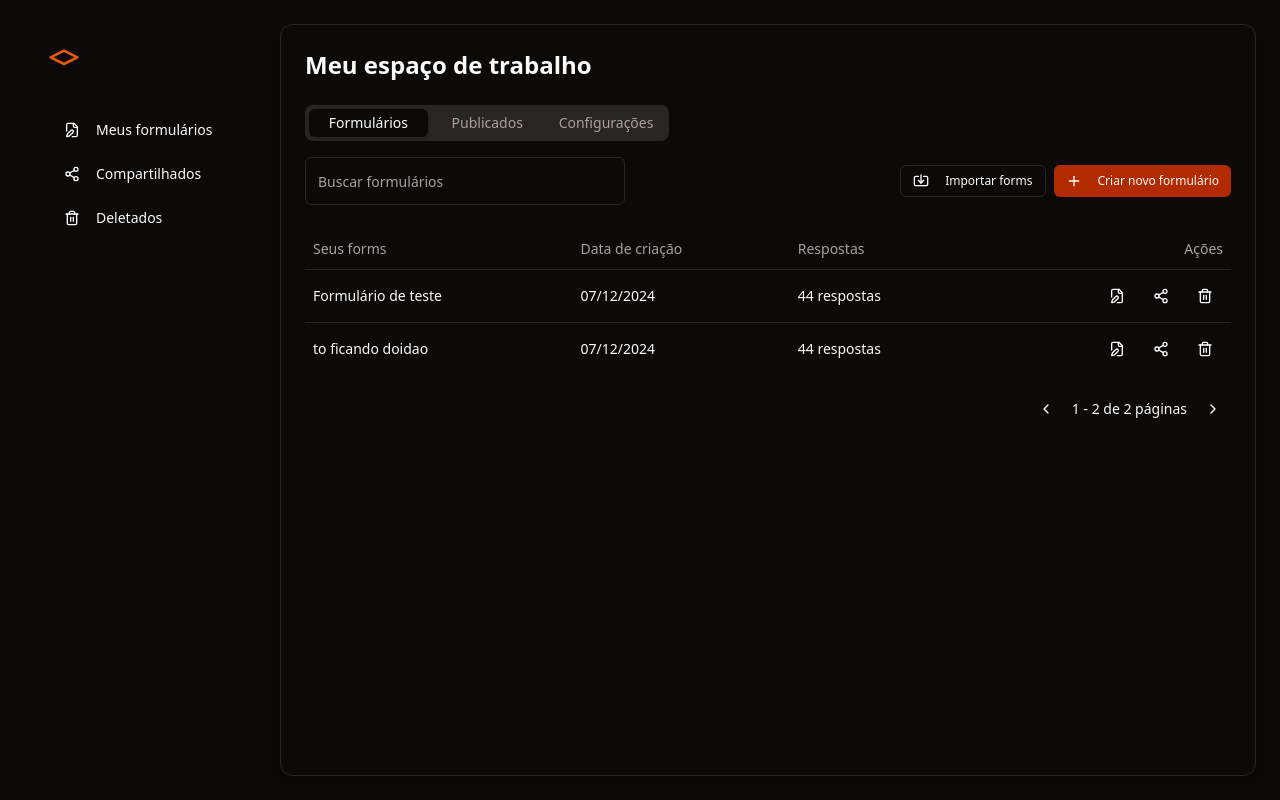
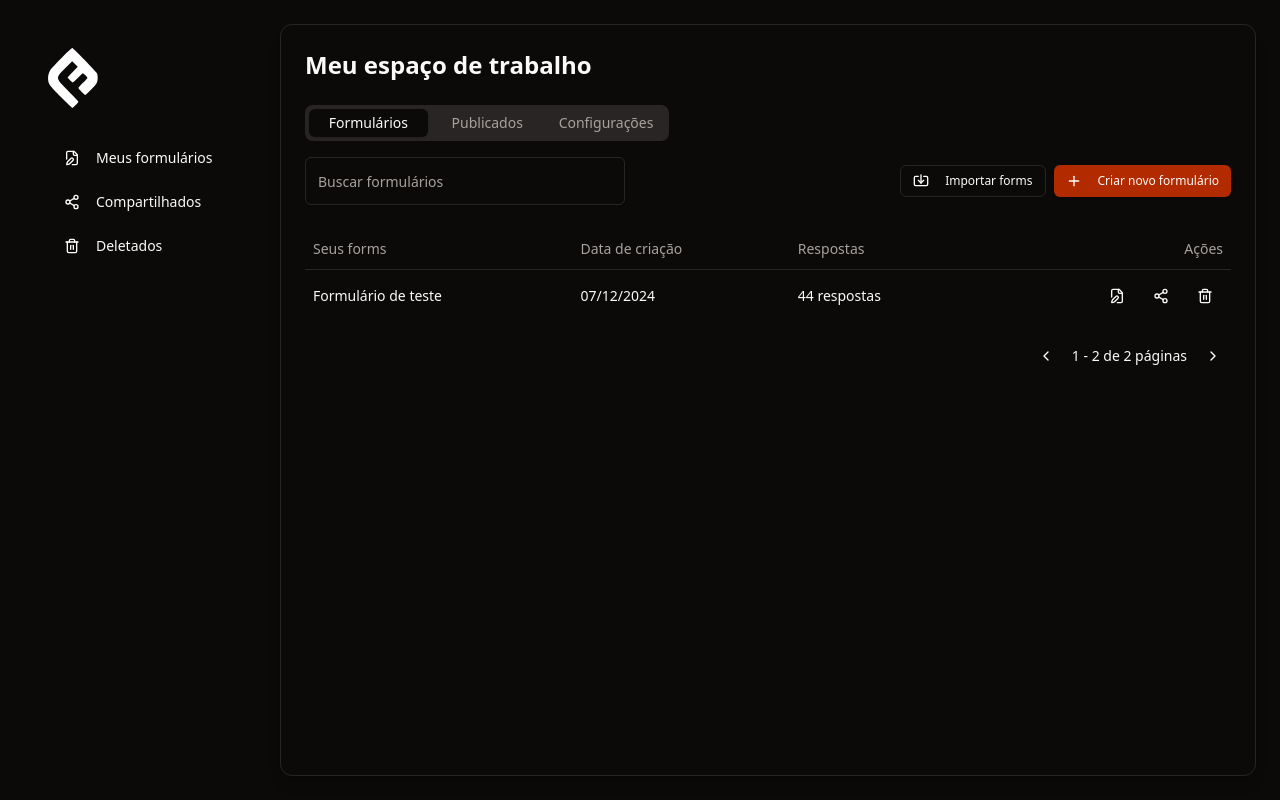
Before and after one commit to EricSouzaDosSantos/Full_Dev_Community, a Next.js app: page /workspace in a window 1280 px wide. Built offline with nearby package versions, Linux system fonts and the light colour scheme.

Commit message:
feat: corrigindo problema de form

```diff
--- a/src/app/workspace/page.tsx
+++ b/src/app/workspace/page.tsx
@@ -1,4 +1,5 @@
 'use client';
+import { useState } from 'react';
 import { Button } from "@/components/ui/button";
 import { Input } from "@/components/ui/input";
 import {
@@ -12,38 +13,35 @@ import {
 import { ChevronLeft, ChevronRight, FileEdit, Import, Menu, Plus, Share2, Trash2 } from 'lucide-react';
 import { Tabs, TabsList, TabsTrigger } from "@/components/ui/tabs";
 import { Sheet, SheetContent, SheetTrigger } from "@/components/ui/sheet";
-import { useForms } from "@/hooks/useForms";
+import Link from "next/link";
 import { EditFormDialog } from "@/components/EditFormDialog";
 import { DeleteFormDialog } from "@/components/DeleteFormDialog";
-import Link from "next/link";
+import { Form } from '@/types/Form';
+import Image from 'next/image';
+
 
 export default function Dashboard() {
-  const {
-    forms,
-    editingForm,
-    setEditingForm,
-    deletingForm,
-    setDeletingForm,
-    handleDelete,
-  } = useForms();
+  const [forms, setForms] = useState<Form[]>([
+    {
+      id: "1",
+      name: "Formulário de teste",
+      createdAt: new Date("2024-12-07"),
+      responsesCount: 44,
+    },
+  ])
+  const [editingForm, setEditingForm] = useState<Form | null>(null)
+  const [deletingForm, setDeletingForm] = useState<Form | null>(null)
+
+  const handleDelete = (id: string) => {
+    setForms((prev) => prev.filter((form) => form.id !== id))
+    setDeletingForm(null)
+  }
+
 
   const Sidebar = () => (
     <div className="w-64 bg-card p-6">
       <div className="mb-8">
-        <svg
-          className="h-8 w-8 text-primary"
-          viewBox="0 0 24 24"
-          fill="none"
-          xmlns="http://www.w3.org/2000/svg"
-        >
-          <path
-            d="M12 2L2 7L12 12L22 7L12 2Z"
-            stroke="currentColor"
-            strokeWidth="2"
-            strokeLinecap="round"
-            strokeLinejoin="round"
-          />
-        </svg>
+        <Image src="/LogoWhite.svg" width={50} height={50} alt='Logo' />
       </div>
       <nav className="space-y-2">
         <Button variant="ghost" className="w-full justify-start">
@@ -83,7 +81,7 @@ export default function Dashboard() {
               </SheetContent>
             </Sheet>
           </div>
-          <div className="mb-6 space-y-4 w-full">
+          <div className="mb-6 space-y-4">
             <Tabs defaultValue="formularios" className="w-full">
               <TabsList className="grid w-full md:w-max grid-cols-3">
                 <TabsTrigger value="formularios">Formulários</TabsTrigger>
@@ -91,7 +89,7 @@ export default function Dashboard() {
                 <TabsTrigger value="configuracoes">Configurações</TabsTrigger>
               </TabsList>
             </Tabs>
-            <div className="flex flex-col gap-4 w-full  sm:flex-row sm:items-center sm:justify-between">
+            <div className="flex flex-col gap-4 w-full sm:flex-row sm:items-center sm:justify-between">
               <Input
                 placeholder="Buscar formulários"
                 className="max-w-xs w-full"
@@ -122,7 +120,7 @@ export default function Dashboard() {
                 </TableRow>
               </TableHeader>
               <TableBody>
-                {forms.map((form) => (
+              {forms.map((form) => (
                   <TableRow key={form.id}>
                     <TableCell>{form.name}</TableCell>
                     <TableCell className="hidden sm:table-cell">
@@ -136,17 +134,17 @@ export default function Dashboard() {
                           size="icon"
                           onClick={() => setEditingForm(form)}
                         >
-                          <FileEdit color="white" className="h-4 w-4" />
+                          <FileEdit className="h-4 w-4" />
                         </Button>
                         <Button variant="ghost" size="icon">
-                          <Share2 color="white" className="h-4 w-4" />
+                          <Share2 className="h-4 w-4" />
                         </Button>
                         <Button
                           variant="ghost"
                           size="icon"
                           onClick={() => setDeletingForm(form)}
                         >
-                          <Trash2 color="white" className="h-4 w-4" />
+                          <Trash2 className="h-4 w-4" />
                         </Button>
                       </div>
                     </TableCell>
@@ -166,6 +164,7 @@ export default function Dashboard() {
           </div>
         </div>
       </div>
+
       {editingForm && (
         <EditFormDialog
           form={editingForm}
--- a/src/hooks/useForms.ts
+++ /dev/null
@@ -1,37 +0,0 @@
-// hooks/useForms.ts
-import { useState } from 'react';
-import { Form } from '@/schemas/formSchema';
-
-export const useForms = () => {
-  const [forms, setForms] = useState<Form[]>([ //adaptar para a api
-    {
-      id: "1",
-      name: "Formulário de teste",
-      createdAt: new Date("2024-12-07"),
-      responsesCount: 44,
-    },
-    {
-        id: "2",
-        name: "to ficando doidao",
-        createdAt: new Date("2024-12-07"),
-        responsesCount: 44,
-      }
-  ]);
-  const [editingForm, setEditingForm] = useState<Form | null>(null);
-  const [deletingForm, setDeletingForm] = useState<Form | null>(null);
-
-  const handleDelete = (id: string) => {
-    setForms(prev => prev.filter(form => form.id !== id));
-    setDeletingForm(null);
-  };
-
-
-  return {
-    forms,
-    editingForm,
-    setEditingForm,
-    deletingForm,
-    setDeletingForm,
-    handleDelete,
-  };
-};
```
